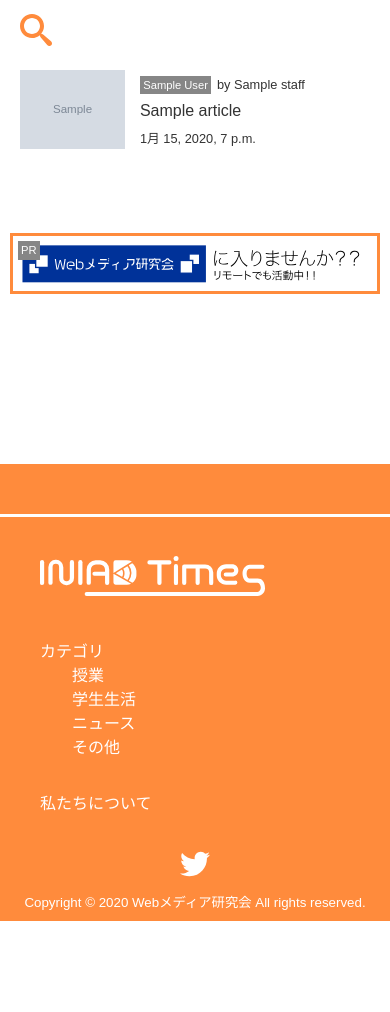
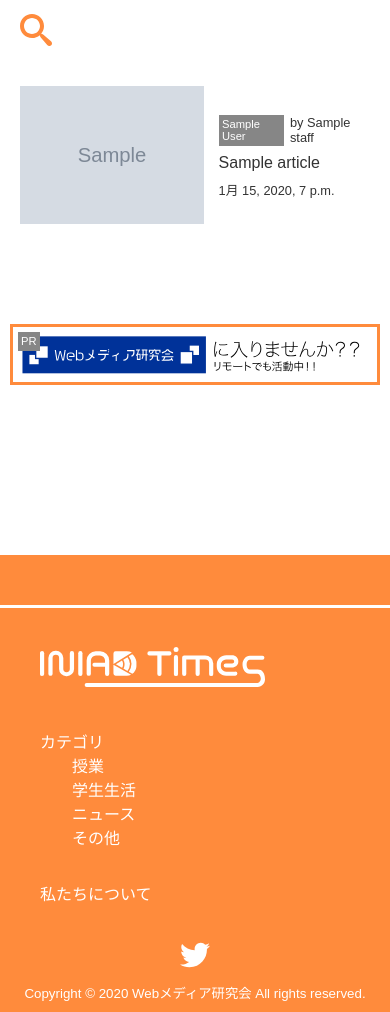
Before and after one commit to ayame-q/iniad-times, a Django app: page / in a window 390 px wide. Shown: the part 100-1112 px from the top of the page. Before the commit the page ends 1021 px from the top, so only its background shows below. Run offline with Django 3.2, Linux system fonts and the light colour scheme; tables that the repository leaves empty hold one stand-in row (values such as "Sample post"); grey boxes marked "Sample" are stand-in pictures; some libraries are stand-ins or nearby versions.

Commit message:
リスト表示をテンプレート化

```diff
--- a/times/static/css/main.css
+++ b/times/static/css/main.css
@@ -212,6 +212,24 @@ nav.pagination ul li span.disable {
   margin: 0;
 }
 
+article.article-list {
+  margin: 10px;
+  font-size: 16px;
+}
+article.article-list a {
+  color: #333333;
+  display: flex;
+  align-items: center;
+}
+article.article-list a p.eyecatch {
+  width: 200px;
+  margin-right: 15px;
+}
+article.article-list a p.eyecatch img {
+  max-width: 100%;
+  width: 200px;
+}
+
 .meta-wrap h3 {
   font-size: 1em;
   font-weight: normal;
@@ -451,33 +477,6 @@ main section#top-page #marquee-wrap #top-marquee article h3 {
 main section#top-page #marquee-wrap #top-marquee article ul {
   display: none;
 }
-main section#top-page #main-list article {
-  margin: 10px;
-  font-size: 16px;
-}
-main section#top-page #main-list article a {
-  display: block;
-  color: #333333;
-}
-main section#top-page #main-list article p.eyecatch {
-  margin: 0;
-}
-main section#top-page #main-list article p.eyecatch img {
-  width: 100%;
-  min-width: 0;
-  max-width: 100%;
-}
-@media (max-width: 480px) {
-  main section#top-page #main-list article a {
-    display: flex;
-    align-items: center;
-  }
-  main section#top-page #main-list article a p.eyecatch {
-    flex-basis: 30%;
-    flex-shrink: 0;
-    margin-right: 15px;
-  }
-}
 @media (min-width: 951px) {
   main section#top-page #main-list #top-wrap {
     display: flex;
--- a/times/static/css/main.scss
+++ b/times/static/css/main.scss
@@ -218,6 +218,24 @@ $main-width: 1200px;
 	}
 }
 
+article.article-list{
+	margin: 10px;
+	font-size: 16px;
+
+	a{
+		color: #333333;
+		display: flex;
+		align-items: center;
+		p.eyecatch{
+			width: 200px;
+			margin-right: 15px;
+			img{
+				max-width: 100%;
+				width: 200px;
+			}
+		}
+	}
+}
 
 .meta-wrap{
 	h3{
@@ -507,39 +525,24 @@ main{
 			}
 		}
 		#main-list{
-			article{    // 各記事共通CSS
-				margin: 10px;
-				font-size: 16px;
-				a{
-					display: block;
-					color: #333333;
-				}
-				p.eyecatch{
-					margin: 0;
-					img{
-						width: 100%;
-						min-width: 0;
-						max-width: 100%;
-					}
-				}
-			}
-			@include media(small){
-				article a{
-					display: flex;
-					align-items: center;
-					p.eyecatch{
-						flex-basis: 30%;
-						flex-shrink: 0;
-						margin-right: 15px;
-					}
-				}
-			}
 			@include media(large, medium){
 				#top-wrap{
 					display: flex;
 					width: 100%;
 					justify-content: space-between;
 					> article{
+						a{
+							display: block;
+							p.eyecatch{
+								margin: 0;
+								width: auto;
+								img{
+									width: 100%;
+									min-width: 0;
+									max-width: 100%;
+								}
+							}
+						}
 						flex-basis: 45%;
 					}
 					#top-right-wrap{
@@ -561,6 +564,18 @@ main{
 					flex-wrap: wrap;
 					article{
 						flex-basis: 30%;
+						a{
+							display: block;
+							p.eyecatch{
+								margin: 0;
+								width: auto;
+								img{
+									width: 100%;
+									min-width: 0;
+									max-width: 100%;
+								}
+							}
+						}
 					}
 				}
 			}
--- /dev/null
+++ b/times/templates/times/includes/article-list.html
@@ -0,0 +1,21 @@
+<article class="article-list">
+	<a href="{% url "article" article.pk %}">
+		<p class="eyecatch"><img src="{{ article.eyecatch.url }}" alt="eyecatch"></p>
+		<div class="meta-wrap">
+			<ul class="meta">
+				<li class="category">{{ article.category }}</li>
+				{% if not article.is_public %}<li class="only-member">学内限定</li>{% endif %}
+				<div>
+					{% for writer in article.article_writers.all %}
+						<li class="list-writer">{{ writer.name }}</li>
+					{% endfor %}
+				</div>
+			</ul>
+			<h3>{{ article.title }}</h3>
+			<ul class="meta">
+				<li class="time">{{ article.time }}</li>
+				{% if article.is_new %}<li class="new">New!</li>{% endif %}
+			</ul>
+		</div>
+	</a>
+</article>
```
Also changed, not shown: other parts of times/static/css/main.css (+56 -0 lines), times/templates/times/index.html (+3 -60 lines), times/templates/times/list.html (+1 -20 lines), 1 other file.
